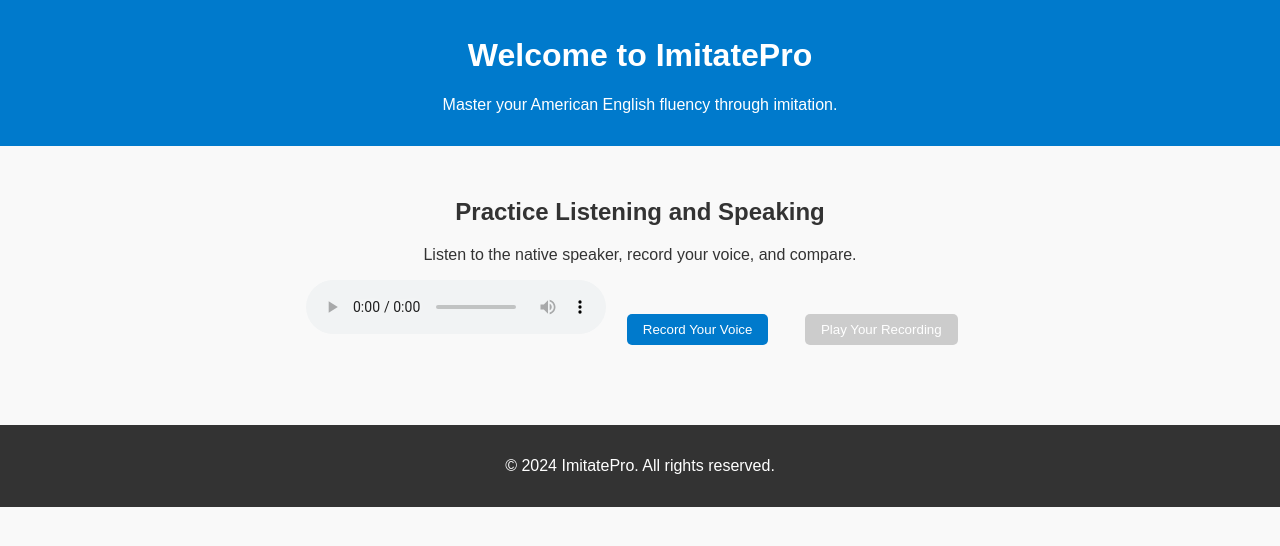
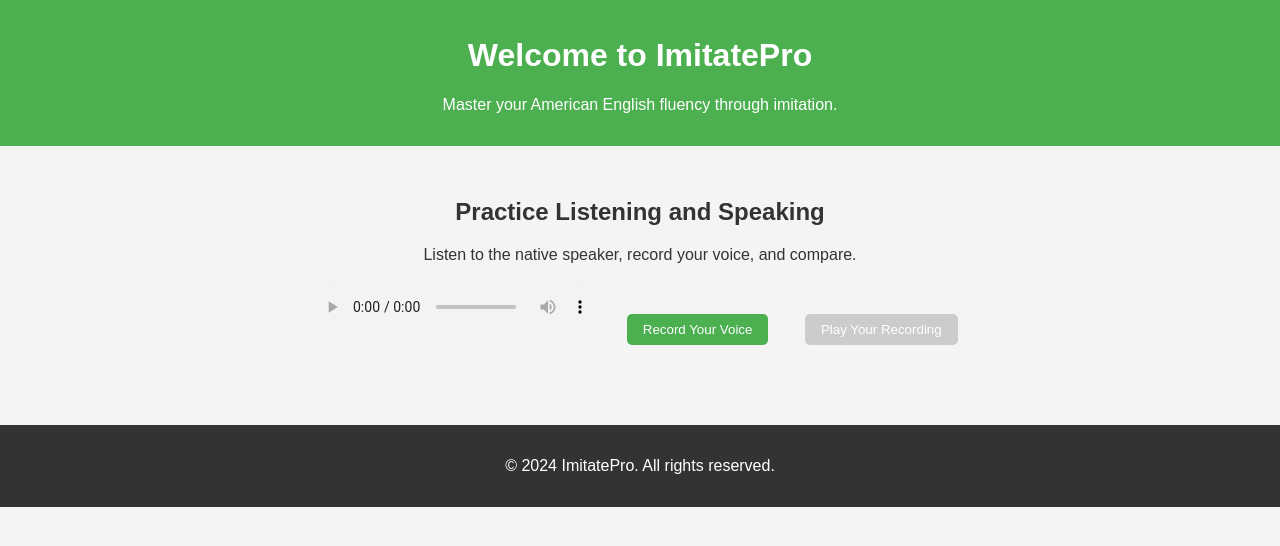
Before and after one commit to imitatepro/imitatepro, a plain HTML site: page index.html in a window 1280 px wide. Drawn offline with Linux system fonts and the light colour scheme.

Commit message:
Update styles.css

```diff
--- a/styles.css
+++ b/styles.css
@@ -2,13 +2,13 @@ body {
     font-family: Arial, sans-serif;
     margin: 0;
     padding: 0;
-    background-color: #f9f9f9;
+    background-color: #f4f4f4;
     color: #333;
     text-align: center;
 }
 
 header {
-    background-color: #007acc;
+    background-color: #4CAF50;
     color: white;
     padding: 1rem;
 }
@@ -21,7 +21,7 @@ button {
     padding: 0.5rem 1rem;
     margin: 1rem;
     border: none;
-    background-color: #007acc;
+    background-color: #4CAF50;
     color: white;
     border-radius: 5px;
     cursor: pointer;
```
